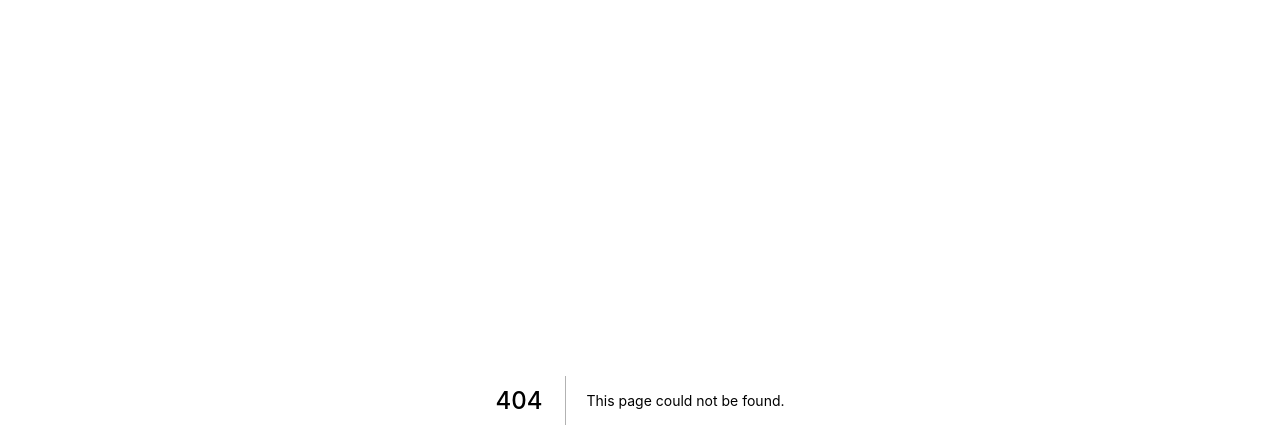
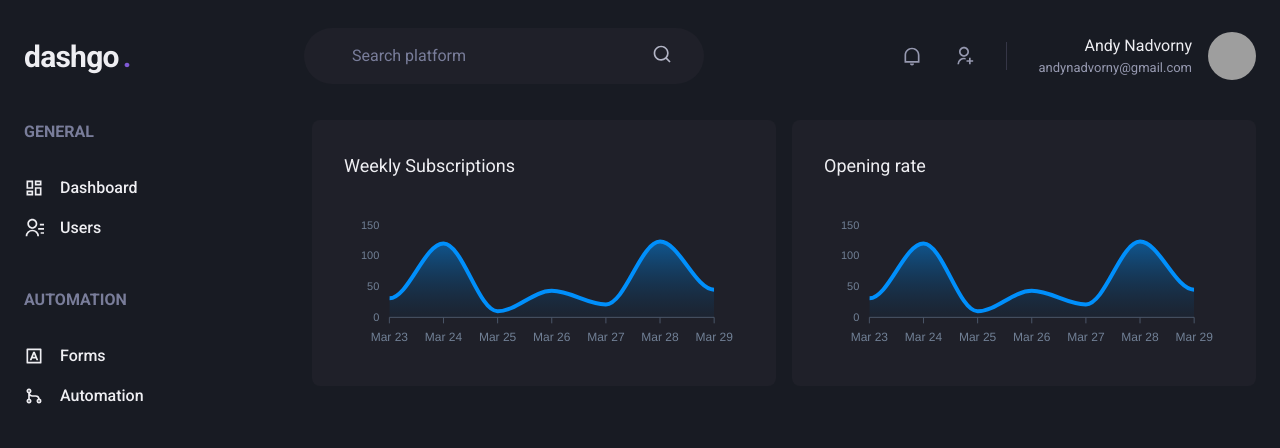
Before and after one commit to andynadvorny/dashgo, a Next.js app: page /dashboard in a window 1280 px wide. Before the commit this address had no page. Shown: the top 448 px of the page. Built offline with nearby package versions, Linux system fonts and the light colour scheme; grey boxes are pictures that could not be loaded.

Commit message:
01: login and dashboard

```diff
--- a/package.json
+++ b/package.json
@@ -13,10 +13,13 @@
     "@chakra-ui/react": "^2.2.4",
     "@emotion/react": "^11.10.0",
     "@emotion/styled": "^11.10.0",
+    "apexcharts": "^3.35.4",
     "framer-motion": "^7.0.0",
     "next": "12.2.3",
     "react": "18.2.0",
-    "react-dom": "18.2.0"
+    "react-apexcharts": "^1.4.0",
+    "react-dom": "18.2.0",
+    "react-icons": "^4.4.0"
   },
   "devDependencies": {
     "@types/node": "^18.6.3",
--- /dev/null
+++ b/src/components/Header.tsx
@@ -0,0 +1,73 @@
+import { Flex, Icon, Input, Text, HStack, Box, Avatar } from '@chakra-ui/react'
+import { RiNotificationLine, RiSearchLine, RiUserAddLine } from 'react-icons/ri'
+
+export function Header() {
+  return (
+    <Flex
+      as="header"
+      w="100%"
+      maxWidth={1480}
+      h="20"
+      mx="auto"
+      mt="4"
+      px="6"
+      align="center"
+    >
+      <Text
+        fontSize="3xl"
+        fontWeight="bold"
+        letterSpacing="tight"
+        w="64"
+      >
+        dashgo
+        <Text as="span" ml="1" color="purple.500">.</Text>
+      </Text>
+
+      <Flex
+        as="label"
+        flex="1"
+        py="4"
+        px="8"
+        ml="6"
+        maxWidth={400}
+        alignSelf="center"
+        color="gray.200"
+        position="relative"
+        bg="gray.800"
+        borderRadius="full"
+      >
+        <Input
+          color="gray.50"
+          variant="unstyled"
+          px="4"
+          mr="4"
+          placeholder="Search platform"
+          _placeholder={{color: "gray.400"}}
+        />
+        <Icon as={RiSearchLine} fontSize="20" />
+      </Flex>
+
+      <Flex align="center" ml="auto">
+        <HStack
+          spacing="8"
+          mx="8"
+          pr="8"
+          py="1"
+          color="gray.300"
+          borderRightWidth={1}
+          borderColor="gray.700"
+        >
+          <Icon as={RiNotificationLine} fontSize="20" />
+          <Icon as={RiUserAddLine} fontSize="20" />
+        </HStack>
+        <Flex align="center">
+          <Box mr="4" textAlign="right">
+            <Text>Andy Nadvorny</Text>
+            <Text color="gray.300" fontSize="small">andynadvorny@gmail.com</Text>
+          </Box>
+          <Avatar size="md" name="Andy Nadvorny" src="https://github.com/andynadvorny.png" />
+        </Flex>
+      </Flex>
+    </Flex>
+  )
+}
--- /dev/null
+++ b/src/components/Sidebar.tsx
@@ -0,0 +1,37 @@
+import { Box, Stack, Text, Icon, Link } from "@chakra-ui/react";
+import { RiContactsLine, RiDashboardLine, RiGitMergeLine, RiInputMethodLine } from "react-icons/ri";
+
+export function Sidebar() {
+  return (
+    <Box as="aside" w="64" mr="8">
+      <Stack spacing="12" align="flex-start">
+        <Box>
+          <Text fontWeight="bold" color="gray.400">GENERAL</Text>
+          <Stack spacing="4" mt="8" align="stretch">
+            <Link display="flex" alignItems="center">
+              <Icon as={RiDashboardLine} fontSize="20" />
+              <Text ml="4" fontWeight="medium">Dashboard</Text>
+            </Link>
+            <Link display="flex" alignItems="center">
+              <Icon as={RiContactsLine} fontSize="20" />
+              <Text ml="4" fontWeight="medium">Users</Text>
+            </Link>
+          </Stack>
+        </Box>
+        <Box>
+          <Text fontWeight="bold" color="gray.400">AUTOMATION</Text>
+          <Stack spacing="4" mt="8" align="stretch">
+            <Link display="flex" alignItems="center">
+              <Icon as={RiInputMethodLine} fontSize="20" />
+              <Text ml="4" fontWeight="medium">Forms</Text>
+            </Link>
+            <Link display="flex" alignItems="center">
+              <Icon as={RiGitMergeLine} fontSize="20" />
+              <Text ml="4" fontWeight="medium">Automation</Text>
+            </Link>
+          </Stack>
+        </Box>
+      </Stack>
+    </Box>
+  )
+}
--- /dev/null
+++ b/src/pages/dashboard.tsx
@@ -0,0 +1,85 @@
+import { Box, Flex, SimpleGrid, Text, theme } from "@chakra-ui/react";
+import dynamic from "next/dynamic"
+import { Header } from "../components/Header";
+import { Sidebar } from "../components/Sidebar";
+
+const Chart = dynamic(() => import('react-apexcharts'), {
+  ssr: false,
+})
+
+const options = {
+  chart: {
+    toolbar: {
+      show: false,
+    },
+    zoom: {
+      enabled: false,
+    },
+    foreColor: theme.colors.gray[500]
+  },
+  grid: {
+    show: false,
+  },
+  dataLabels: {
+    enabled: false,
+  },
+  tooltip: {
+    enabled: false,
+  },
+  xaxis: {
+    axisBorder: {
+      color: theme.colors.gray[600],
+    },
+    axisTicks: {
+      color: theme.colors.gray[600],
+    },
+    categories: [
+      new Date("2022-03-23T00:00:00.000Z").toLocaleString('en-US', { day: "2-digit", month: "short" }),
+      new Date("2022-03-24T00:00:00.000Z").toLocaleString('en-US', { day: "2-digit", month: "short" }),
+      new Date("2022-03-25T00:00:00.000Z").toLocaleString('en-US', { day: "2-digit", month: "short" }),
+      new Date("2022-03-26T00:00:00.000Z").toLocaleString('en-US', { day: "2-digit", month: "short" }),
+      new Date("2022-03-27T00:00:00.000Z").toLocaleString('en-US', { day: "2-digit", month: "short" }),
+      new Date("2022-03-28T00:00:00.000Z").toLocaleString('en-US', { day: "2-digit", month: "short" }),
+      new Date("2022-03-29T00:00:00.000Z").toLocaleString('en-US', { day: "2-digit", month: "short" })
+    ]
+  },
+  fill: {
+    opacity: 0.3,
+    type: 'gradient',
+    gradient: {
+      shade: 'dark',
+      opacityFrom: 0.7,
+      opacityTo: 0.3,
+    }
+  }
+}
+
+const series = [
+  {
+    name: 'series1',
+    data: [31, 120, 10, 43, 21, 123, 45]
+  }
+]
+
+export default function Dashboard() {
+  return (
+    <Flex direction="column" h="100vh">
+      <Header />
+
+      <Flex w="100%" my="6" maxWidth={1480} mx="auto" px="6">
+        <Sidebar />
+
+        <SimpleGrid flex="1" gap="4" minChildWidth="320px" alignItems="flex-start">
+          <Box p="8" bg="gray.800" borderRadius={8} pb="4">
+            <Text fontSize="lg" mb="4">Weekly Subscriptions</Text>
+            <Chart options={options} series={series} type="area" height={160} />
+          </Box>
+          <Box p="8" bg="gray.800" borderRadius={8} pb="4">
+            <Text fontSize="lg" mb="4">Opening rate</Text>
+            <Chart options={options} series={series} type="area" height={160} />
+          </Box>
+        </SimpleGrid>
+      </Flex>
+    </Flex>
+  )
+}
```
Also changed, not shown: src/components/Form/Input.tsx (added, +26 -0 lines), src/pages/index.tsx (+26 -2 lines), 1 other file (tests, documents, lock files or other folders).
